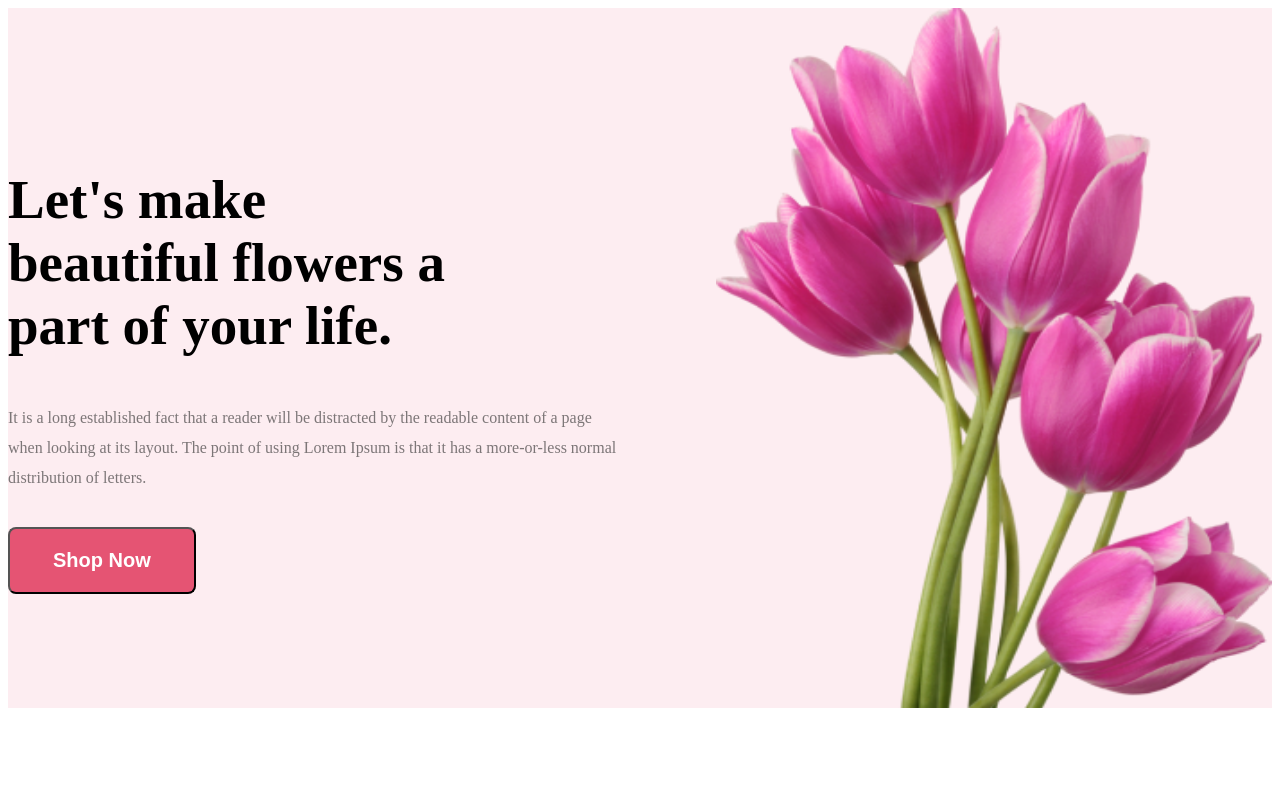
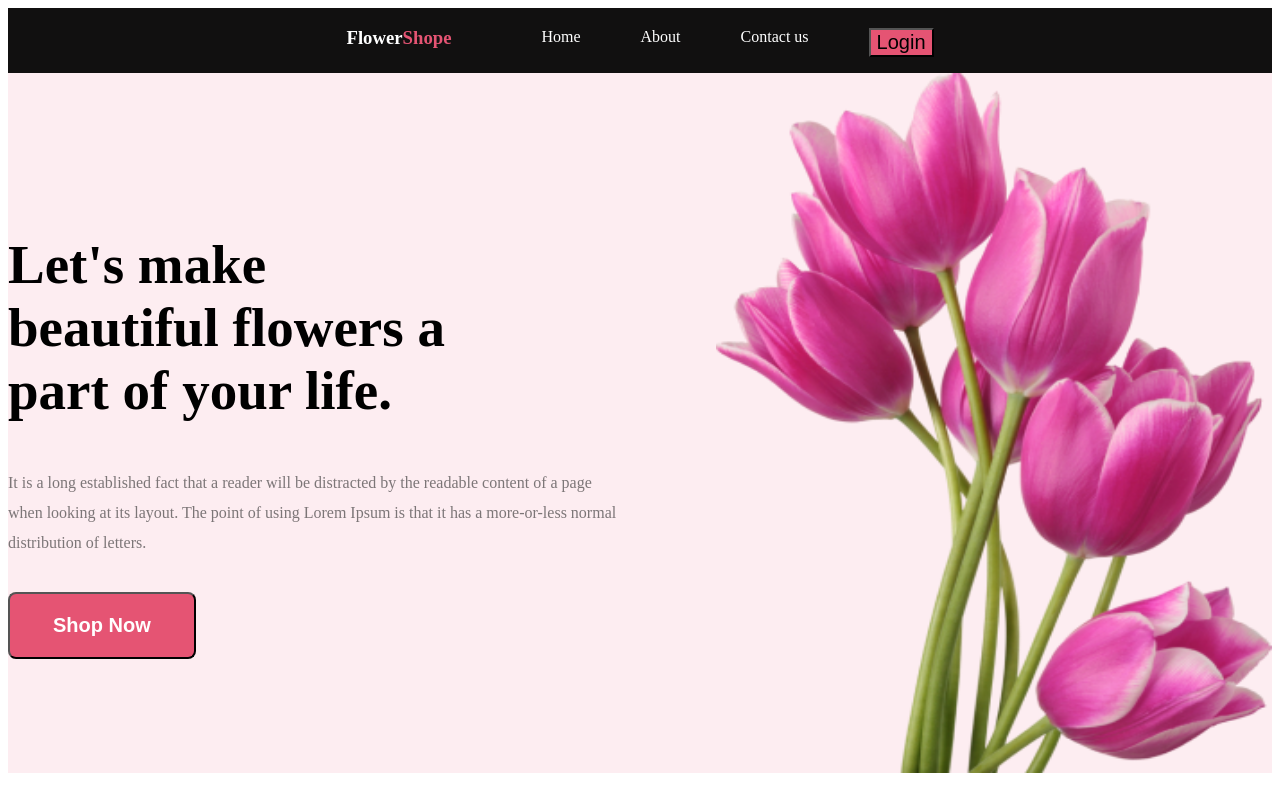
Before and after one commit to Shajadulhaqueemon111/flower-shope-website, a plain HTML site: page index.html in a window 1280 px wide. Shown: the top 800 px of the page. Drawn offline with Linux system fonts and the light colour scheme.

Commit message:
font change

```diff
--- a/index.css
+++ b/index.css
@@ -120,6 +120,43 @@ font-weight: 700;
    margin-left: 240px;
    margin-right: 240px;
    margin-bottom: 128px;
+}
+.gonder{
+    display: flex;
+    justify-content: center;
+    background-color: #111010;
+    color:#FFF;
+    justify-items: center;
+    gap: 50px;
+}
+.habit{
+    margin-bottom: 20px;
+
+}
+.gonder>ul{
+    display: flex;
+    gap:60px;
+    margin-top: 20px;
+    list-style: none;
+}
+.e:hover{
+    color: #E55473;
+    font-size: 20px;
+}
+.f:hover{
+color: #E55473;
+font-size: 20px;
+}
+.g:hover{
+ color: #E55473;
+ font-size: 20px;
+}
+.focus{
+    color: #E55473;
+}
+.concept{
+    font-size: 20px;
+    background-color: #E55473;
 }
 .construct{
     width: 88px;
--- a/index.html
+++ b/index.html
@@ -8,6 +8,17 @@
 </head>
 <body>
     <header>
+        <section>
+            <div class="gonder">
+                    <h3 class="habit">Flower<span class="focus">Shope</span></h3>
+                    <ul>
+                        <li class="e">Home</li>
+                        <li class="f">About</li>
+                        <li class="g">Contact us</li>
+                    <li><button class="concept">Login</button></li>
+                      </ul>
+            </div>
+        </section>
            <div class="container">
             <div>
                 <h2 class="title">Let's make<br> beautiful flowers a <br>part of your life.</h2>
```
